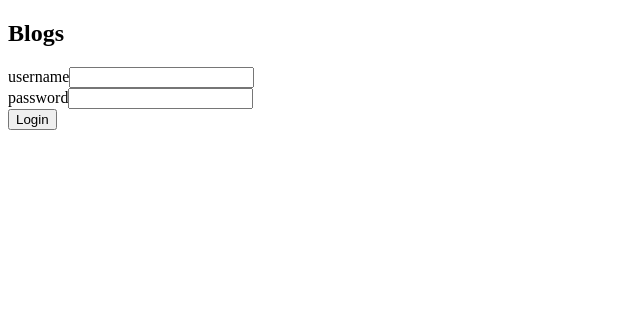
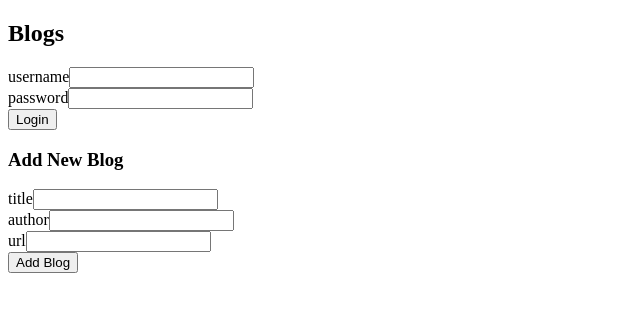
Before and after one commit to fazzolari17/FullStackOpen, a React (Create React App) app in the folder Part5/bloglist-frontend/: page / in a window 1280 px wide. Shown: the top 312 px of the page, without its empty margins (0-640 px from the left). Built offline with nearby package versions, Linux system fonts and the light colour scheme.

Commit message:
refoactor code & move state components to LoginForm.js

```diff
--- a/Part5/bloglist-frontend/src/App.js
+++ b/Part5/bloglist-frontend/src/App.js
@@ -9,23 +9,11 @@ import SuccessMessage from './components/SuccessMessage'
 
 const App = () => {
   const [ blogs, setBlogs ] = useState([])
-  const [ username, setUsername ] = useState('')
-  const [ password, setPassword ] = useState('')
   const [ user, setUser ] = useState(null)
   const [ errorMessage, setErrorMessage ] = useState(null)
   const [ newBlog, setNewBlog ] = useState({title: '', author: '', url: '', added: false})
 
-
-
-  // useEffect(() => {
-  //   blogService.getAll().then(blogsFromServer =>
-  //     setBlogs( blogsFromServer )
-  //   )
-  //   console.log(user)
-  // }, [newBlog])
-
   useEffect(() => {
-
     const loggedInUserJSON = localStorage.getItem('loggedInUser')
 
     if (loggedInUserJSON) {
@@ -49,28 +37,23 @@ const App = () => {
       <h2>Blogs</h2>
       {errorMessage !== null && <ErrorMessage message={errorMessage}/>}
       {newBlog.added && <SuccessMessage newBlog={newBlog}/>}
-      {user === null ?
+      {user === null &&
         <LoginForm
-        setPassword={setPassword}
-        password={password}
-        setUsername={setUsername}
-        username={username}
           setUser={setUser}
           user={user}
           setErrorMessage={setErrorMessage}
           errorMessage={errorMessage}
           setBlogs={setBlogs}
-        />
-        : <BlogForm
+        /> }
+        <BlogForm
           user={user}
           setUser={setUser}
           setNewBlog={setNewBlog}
           newBlog={newBlog}
           setBlogs={setBlogs}
         />
-      }
 
-      {blogsMapped}
+      { blogsMapped }
     </div>
   )
 }
```
Lines whose indentation alone changed are shown as unchanged.
